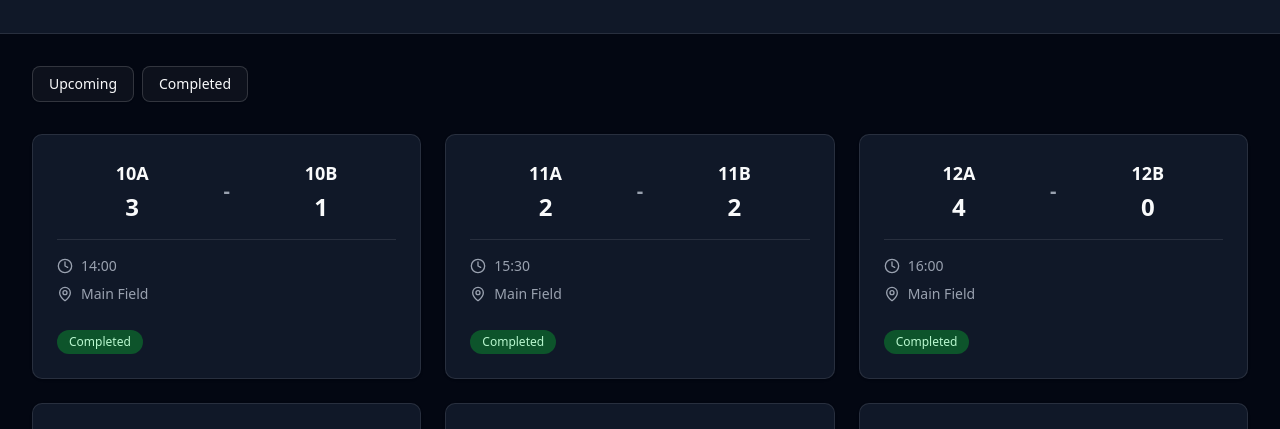
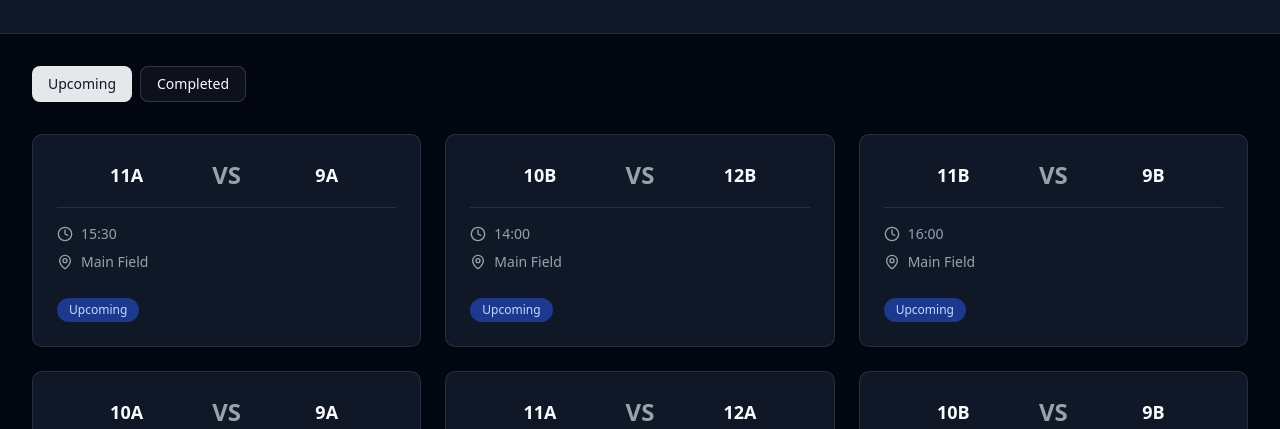
Before and after one commit to smgcup/frontend, a Next.js app: page /matches in a window 1280 px wide. Shown: the part 274-703 px from the top of the page. Built offline with nearby package versions, Linux system fonts and the light colour scheme.

Commit message:
Changed some links

```diff
--- a/src/components/LandingPage/Hero.tsx
+++ b/src/components/LandingPage/Hero.tsx
@@ -47,7 +47,7 @@ const Hero = () => {
                             </Link>
                         </Button>
                         <Button asChild variant="outline" size="lg" className="w-full sm:w-auto">
-                            <Link href="/teams">
+                            <Link href="/news">
                                 Explore News
                             </Link>
                         </Button>
--- a/src/components/Matches/Matches.tsx
+++ b/src/components/Matches/Matches.tsx
@@ -40,12 +40,9 @@ const sampleMatches: Match[] = [
 ];
 
 const Matches = () => {
-    const [filterStatus, setFilterStatus] = useState<'upcoming' | 'completed' | 'all'>('all');
+    const [filterStatus, setFilterStatus] = useState<'upcoming' | 'completed'>('upcoming');
 
     const filteredMatches = useMemo(() => {
-        if (filterStatus === 'all') {
-            return sampleMatches;
-        }
         return sampleMatches.filter(match => match.status === filterStatus);
     }, [filterStatus]);
 
```
